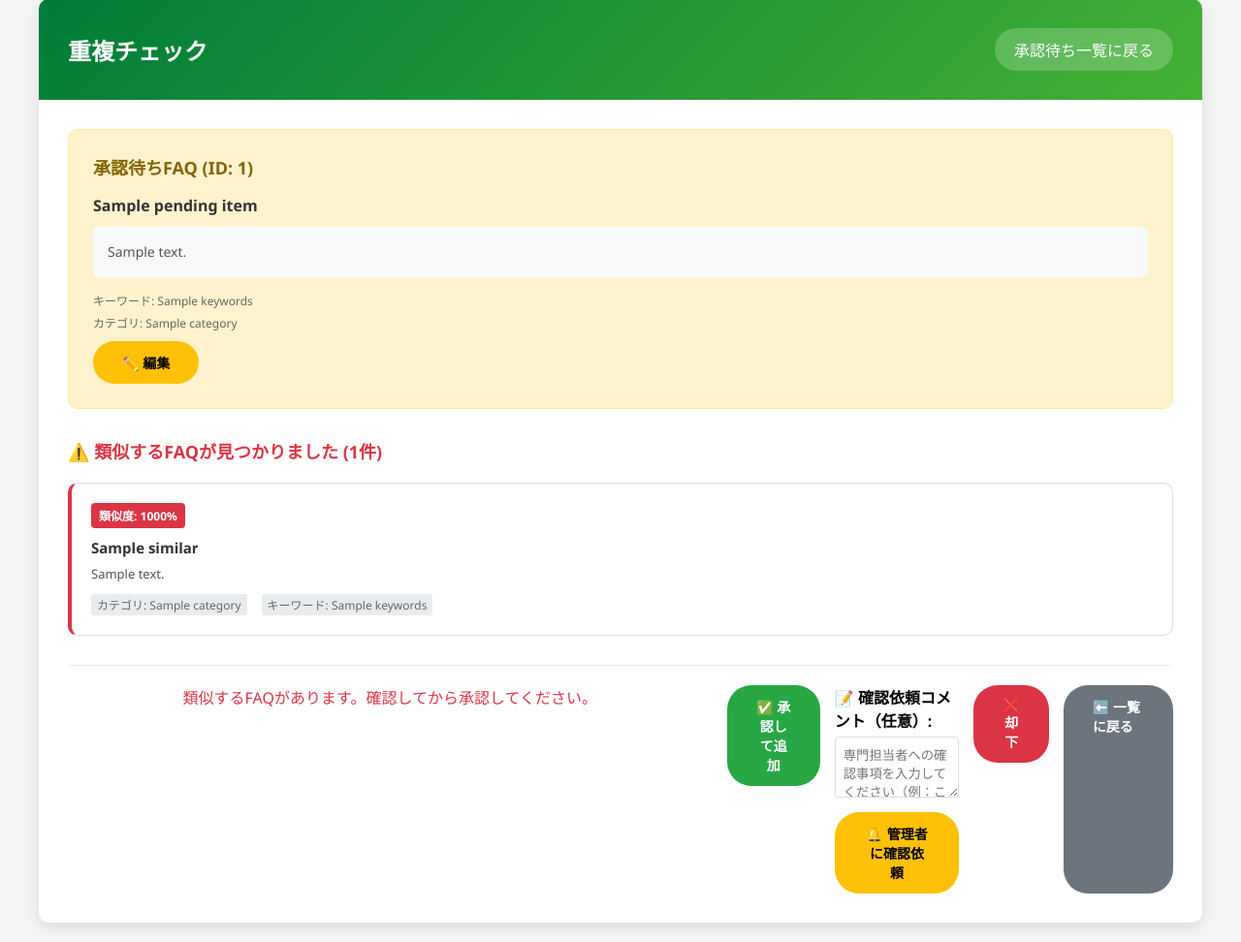
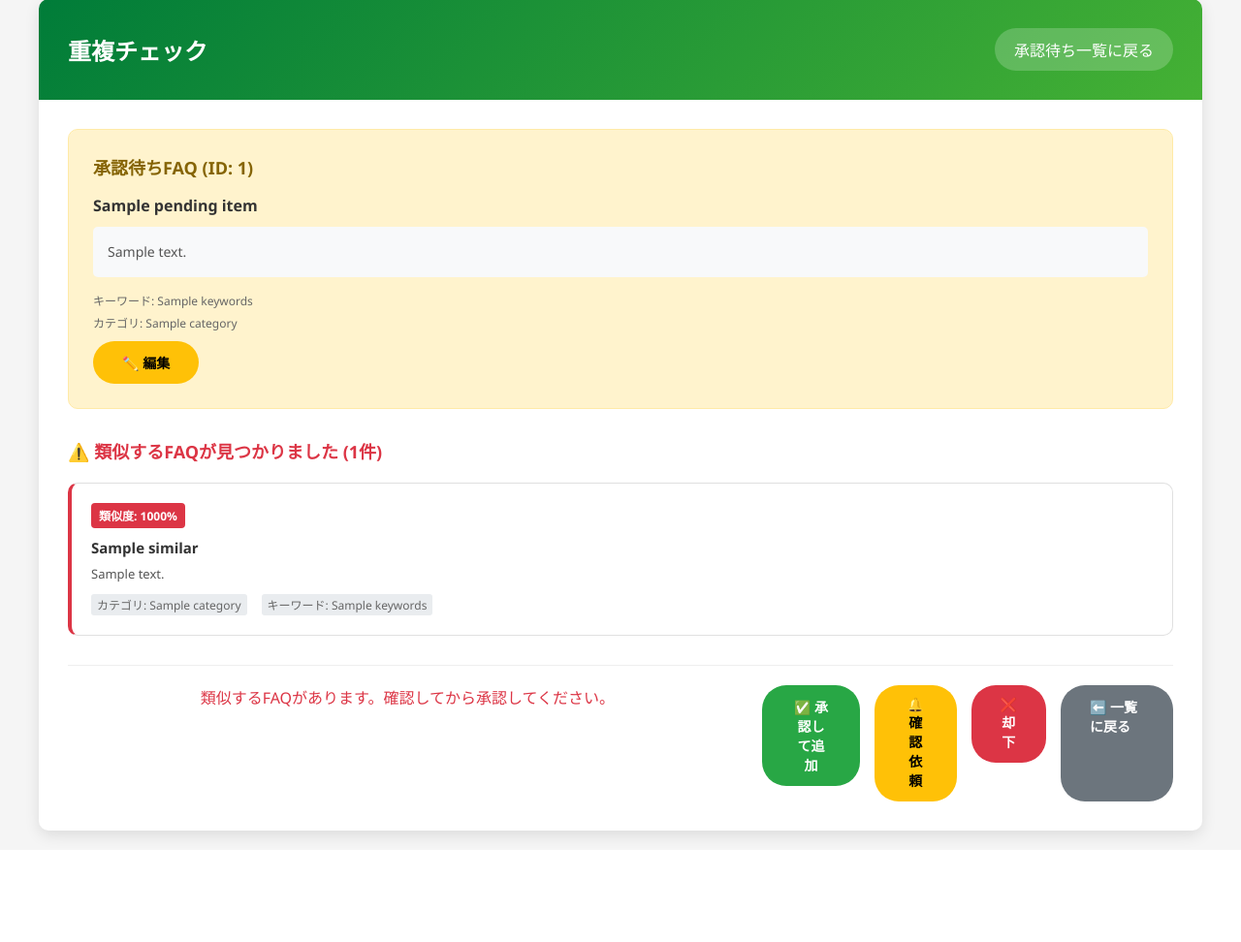
Before and after one commit to kyuwatanabe/faq_system, a Flask app: template templates/check_duplicates.html in a window 1280 px wide. Shown: the part 21-993 px from the top of the page at 97% size. After the commit the page ends 892 px from the top, so only its background shows below. Run offline with Flask 3, Linux system fonts and the light colour scheme; the template is opened without the code that fills it: most values are stand-ins (such as "Sample title", 1, 10 or a date in 2020).

Commit message:
Simplify: 確認依頼機能からコメント機能を削除、ボタンテキストを簡素化

```diff
--- a/templates/check_duplicates.html
+++ b/templates/check_duplicates.html
@@ -300,22 +300,14 @@
                     </button>
                 </form>
 
-                <form method="POST" action="/admin/toggle_confirmation_request/{{ pending_item.id }}" id="confirmation-form" style="display: inline-block; vertical-align: top;">
+                <form method="POST" action="/admin/toggle_confirmation_request/{{ pending_item.id }}" style="display: inline;">
                     {% if pending_item.confirmation_request == '1' %}
                     <button type="submit" class="btn" style="background: #6c757d; color: white;">
                         🔓 確認依頼を解除
                     </button>
-                    <div style="margin-top: 10px; padding: 10px; background: #fff3cd; border-radius: 5px; max-width: 400px;">
-                        <strong>📝 確認依頼コメント:</strong><br>
-                        <span style="white-space: pre-wrap;">{{ pending_item.comment or 'コメントなし' }}</span>
-                    </div>
                     {% else %}
-                    <div style="margin-bottom: 10px; max-width: 400px;">
-                        <label style="display: block; margin-bottom: 5px; font-weight: bold;">📝 確認依頼コメント（任意）:</label>
-                        <textarea name="comment" rows="3" style="width: 100%; padding: 8px; border: 1px solid #ddd; border-radius: 4px;" placeholder="専門担当者への確認事項を入力してください（例：この質問の正確な回答を確認したい）"></textarea>
-                    </div>
-                    <button type="submit" class="btn" style="background: #ffc107; color: #000;" onclick="return confirm('専門担当者に確認依頼を送りますか？')">
-                        🔔 管理者に確認依頼
+                    <button type="submit" class="btn" style="background: #ffc107; color: #000;">
+                        🔔 確認依頼
                     </button>
                     {% endif %}
                 </form>
--- a/web_app.py
+++ b/web_app.py
@@ -306,10 +306,8 @@ def edit_pending_qa(qa_id):
 @app.route('/admin/toggle_confirmation_request/<qa_id>', methods=['POST'])
 def toggle_confirmation_request(qa_id):
     """承認待ちFAQの確認依頼フラグを切り替え"""
-    comment = request.form.get('comment', '').strip()
-
-    if faq_system.toggle_confirmation_request(qa_id, comment):
-        print(f"[DEBUG] 確認依頼切り替え成功: {qa_id}, コメント: {comment[:30] if comment else 'なし'}")
+    if faq_system.toggle_confirmation_request(qa_id):
+        print(f"[DEBUG] 確認依頼切り替え成功: {qa_id}")
     else:
         print(f"[DEBUG] 確認依頼切り替え失敗: {qa_id}")
 
```
Also changed, not shown: faq_system.py (+1 -7 lines), templates/review_pending.html (+0 -20 lines).
